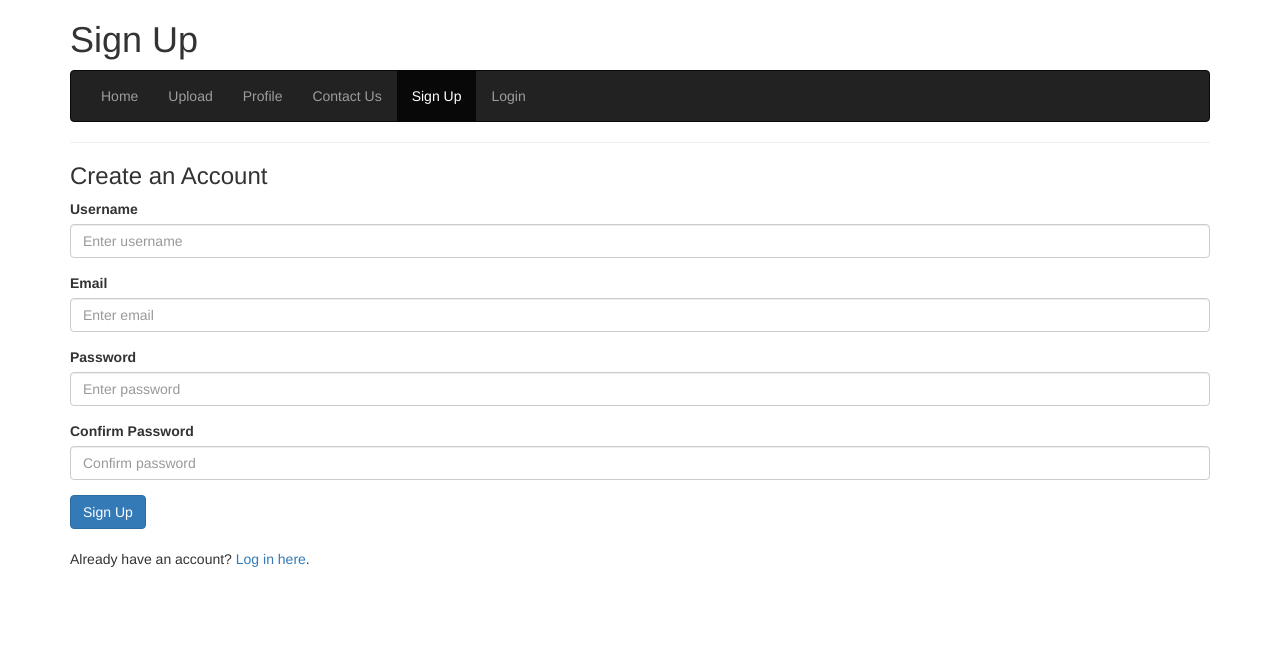
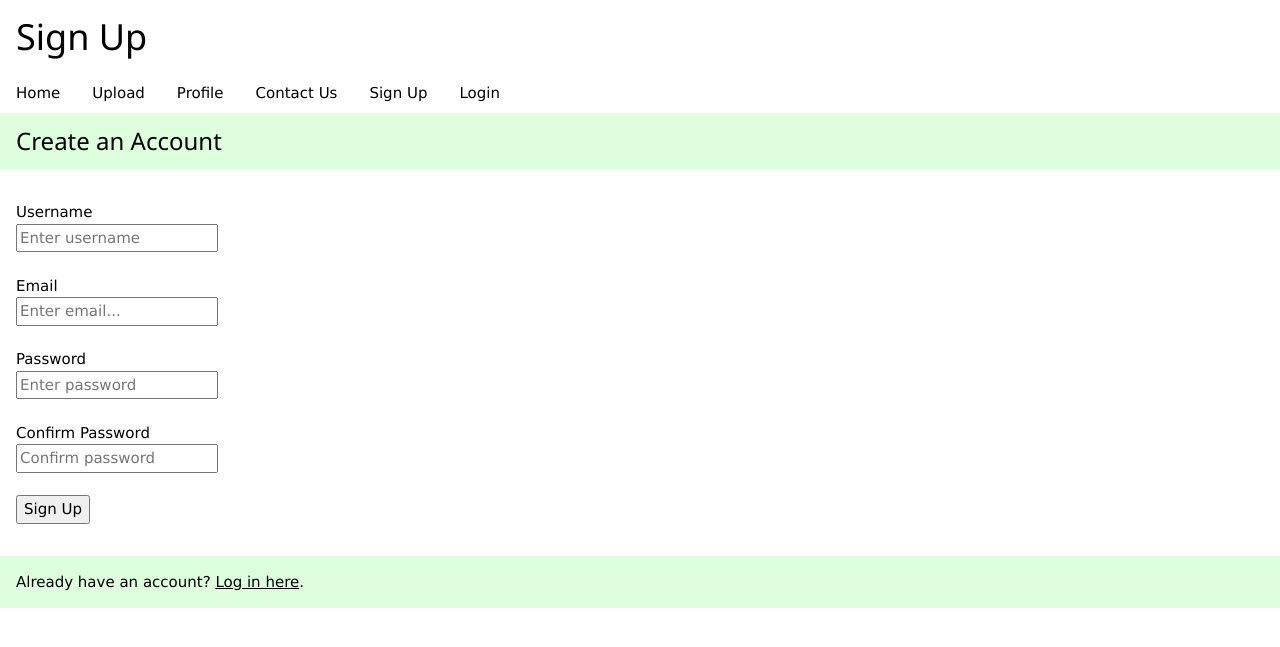
Before and after one commit to ThePikaPool/rate-the-view, a Django app: page /signup/ in a window 1280 px wide. Shown: the top 647 px of the page. Run offline with Django 4.2, Linux system fonts and the light colour scheme; some libraries are stand-ins or nearby versions.

Commit message:
Added CSS to signup page and began fixing views.py to output correctly

```diff
--- a/rate-the-view/rate_the_view/services.py
+++ b/rate-the-view/rate_the_view/services.py
@@ -1,9 +1,14 @@
 from .models import Post, Follow
+from django.contrib.auth.models import User
 # comment, vote.
 
 
 def get_all_posts():
     return Post.objects.all()
+
+def get_posts_from_user(user):
+    assert type(user) == User
+    return list(Post.objects.filter(created_by=user))
 
 
 def get_post(post_id):
--- a/rate-the-view/rate_the_view/views.py
+++ b/rate-the-view/rate_the_view/views.py
@@ -26,7 +26,7 @@ def home(request):
 
 
             number_of_followed_users = len(followed_user_ids)
-            random_indices = [random.randint(0, number_of_followed_users-1) for i in range(number_of_followed_users % 5)]
+            random_indices = [random.randint(0, number_of_followed_users-1) for i in range(number_of_followed_users % 10)]
             # this picks random people from the list that the user follows
 
             randomly_chosen_followed_ids = [followed_user_ids[x] for x in random_indices]
@@ -78,7 +78,7 @@ def profile(request, username):
 
     # Example placeholder posts belonging to the user
 
-    posts = [
+    ''' posts = [
         {
             "image": "https://via.placeholder.com/300",
             "votes": 120
@@ -92,6 +92,17 @@ def profile(request, username):
             "votes": 162
         }
     ]
+    '''
+
+
+    #Commented out - David
+
+    # getting posts block starts here:
+
+    posts = services.get_posts_from_user(profile_user)
+
+
+    #... and ends here - David
 
     follower_count = Follow.objects.filter(following=profile_user).count()
     following_count = Follow.objects.filter(follower=profile_user).count()
--- a/rate-the-view/templates/rate_the_view/signup.html
+++ b/rate-the-view/templates/rate_the_view/signup.html
@@ -1,66 +1,71 @@
 <!DOCTYPE html>
 <html lang="en">
 <head>
-    <link rel="stylesheet" href="https://maxcdn.bootstrapcdn.com/bootstrap/3.4.1/css/bootstrap.min.css">
-    <script src="https://ajax.googleapis.com/ajax/libs/jquery/3.7.1/jquery.min.js"></script>
-    <script src="https://maxcdn.bootstrapcdn.com/bootstrap/3.4.1/js/bootstrap.min.js"></script>
-
-    <meta charset="utf-8">
-    <meta name="viewport" content="width=device-width, initial-scale=1">
-
+    <link rel="stylesheet" href="https://www.w3schools.com/w3css/5/w3.css">
     <title>Sign Up</title>
 </head>
 
 <body>
 <div class="container">
+
+    <div class="w3-container w3-emerald">
     <h1>Sign Up</h1>
+    </div>
 
-    <nav class="navbar navbar-inverse">
-        <div class="container-fluid">
-            <ul class="nav navbar-nav">
-                <li><a href="/">Home</a></li>
-                <li><a href="#">Upload</a></li>
-                <li><a href="#">Profile</a></li>
-                <li><a href="/contact-us/">Contact Us</a></li>
-                <li class="active"><a href="/signup/">Sign Up</a></li>
-                <li><a href="/loogin/">Login</a></li>
-            </ul>
-        </div>
-    </nav>
 
-    <hr>
 
+    <div class="container-fluid">
+
+
+            <div class="w3-bar w3-olive">
+            <a href="/"class="w3-bar-item w3-button">Home</a>
+            <a href="#"class="w3-bar-item w3-button">Upload</a>
+            <a href="#"class="w3-bar-item w3-button">Profile</a>
+            <a href="/contact-us/"class="w3-bar-item w3-button">Contact Us</a>
+            <a href="/signup/"class="w3-bar-item w3-button">Sign Up</a>
+            <a href="/login/"class="w3-bar-item w3-button">Login</a>
+            </div>
+
+
+
+    </div>
+
+    <div class="w3-container w3-pale-green">
     <h3>Create an Account</h3>
+    </div>
 
     <form method="post">
+
+        <div class="w3-container w3-olive w3-padding-32">
         {% csrf_token %}
 
         <div class="form-group">
-            <label>Username</label>
+            <label for="username">Username</label><br>
             <input type="text" name="username" class="form-control" placeholder="Enter username">
         </div>
 
         <div class="form-group">
-            <label>Email</label>
-            <input type="email" name="email" class="form-control" placeholder="Enter email">
+            <br><label for="email">Email</label><br>
+            <input type="email" name="email" class="form-control" placeholder="Enter email...">
         </div>
 
         <div class="form-group">
-            <label>Password</label>
+            <br><label for="password">Password</label><br>
             <input type="password" name="password1" class="form-control" placeholder="Enter password">
         </div>
 
         <div class="form-group">
-            <label>Confirm Password</label>
+            <br><label for="password2">Confirm Password</label><br>
             <input type="password" name="password2" class="form-control" placeholder="Confirm password">
         </div>
 
-        <button type="submit" class="btn btn-primary">Sign Up</button>
+        <br><button type="submit" class="btn btn-primary">Sign Up</button>
+    </div>
     </form>
 
-    <br>
-
+    <div class="w3-container w3-pale-green">
     <p>Already have an account? <a href="/login/">Log in here</a>.</p>
+    </div>
 
 </div>
 </body>
```
Also changed, not shown: rate-the-view/templates/rate_the_view/profile.html (+31 -16 lines), rate-the-view/media/posts/Screenshot_2025-10-01_145838.png (added), rate-the-view/media/posts/Screenshot_2025-11-19_142552.png (added).
